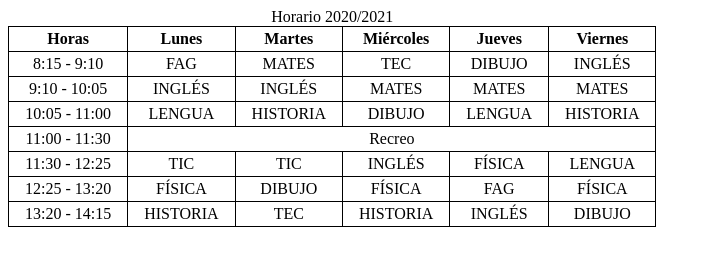
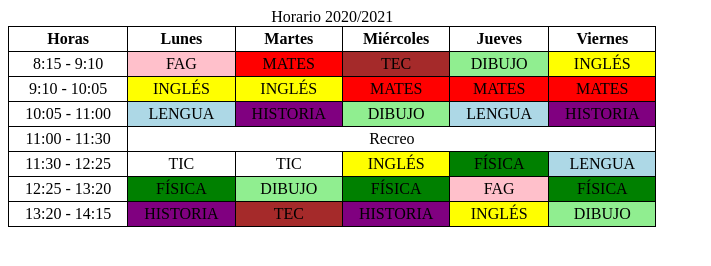
Before and after one commit to vigveel/TICO2, a plain HTML site: page HORARIO.html in a window 1280 px wide. Shown: the whole page, without its empty margins (0-711 px from the left). Drawn offline with Linux system fonts and the light colour scheme.

Commit message:
Create HORARIO.html

```diff
--- a/HORARIO.html
+++ b/HORARIO.html
@@ -29,27 +29,27 @@
       <tbody>
         <tr>
           <td>8:15 - 9:10</td>
-          <td>FAG</td>
-          <td>MATES</td>
-            <td>TEC</td>
-            <td>DIBUJO</td>
-            <td>INGLÉS</td>
+          <td style="background:pink">FAG</td>
+          <td style="background:red">MATES</td>
+            <td style="background:brown">TEC</td>
+            <td style="background:lightgreen">DIBUJO</td>
+            <td style="background:yellow">INGLÉS</td>
         </tr>
         <tr>
           <td>9:10 - 10:05</td>
-          <td>INGLÉS</td>
-          <td>INGLÉS</td>
-            <td>MATES</td>
-            <td>MATES</td>
-            <td>MATES</td>
+          <td style="background:yellow">INGLÉS</td>
+          <td style="background:yellow">INGLÉS</td>
+            <td style="background:red">MATES</td>
+            <td style="background:red">MATES</td>
+            <td style="background:red">MATES</td>
         </tr>
         <tr>
           <td>10:05 - 11:00</td>
-          <td>LENGUA</td>
-          <td>HISTORIA</td>
-            <td>DIBUJO</td>
-            <td>LENGUA</td>
-            <td>HISTORIA</td>
+          <td style="background:lightblue">LENGUA</td>
+          <td style="background:purple">HISTORIA</td>
+            <td style="background:lightgreen">DIBUJO</td>
+            <td style="background:lightblue">LENGUA</td>
+            <td style="background:purple">HISTORIA</td>
         </tr>
         <tr>
           <td>11:00 - 11:30</td>
@@ -59,25 +59,25 @@
           <td>11:30 - 12:25</td>
           <td>TIC</td>
           <td>TIC</td>
-            <td>INGLÉS</td>
-            <td>FÍSICA</td>
-            <td>LENGUA</td>
+            <td style="background:yellow">INGLÉS</td>
+            <td style="background:green">FÍSICA</td>
+            <td style="background:lightblue">LENGUA</td>
         </tr>
           <tr>
           <td>12:25 - 13:20</td>
-          <td>FÍSICA</td>
-          <td>DIBUJO</td>
-            <td>FÍSICA</td>
-            <td>FAG</td>
-            <td>FÍSICA</td>
+          <td style="background:green">FÍSICA</td>
+          <td style="background:lightgreen">DIBUJO</td>
+            <td style="background:green">FÍSICA</td>
+            <td style="background:pink">FAG</td>
+            <td style="background:green">FÍSICA</td>
         </tr>
           <tr>
           <td>13:20 - 14:15</td>
-          <td>HISTORIA</td>
-          <td>TEC</td>
-            <td>HISTORIA</td>
-            <td>INGLÉS</td>
-            <td>DIBUJO</td>
+          <td style="background:purple">HISTORIA</td>
+          <td style="background:brown">TEC</td>
+            <td style="background:purple">HISTORIA</td>
+            <td style="background:yellow">INGLÉS</td>
+            <td style="background:lightgreen">DIBUJO</td>
         </tr>
       </tbody>
     </table>
```
